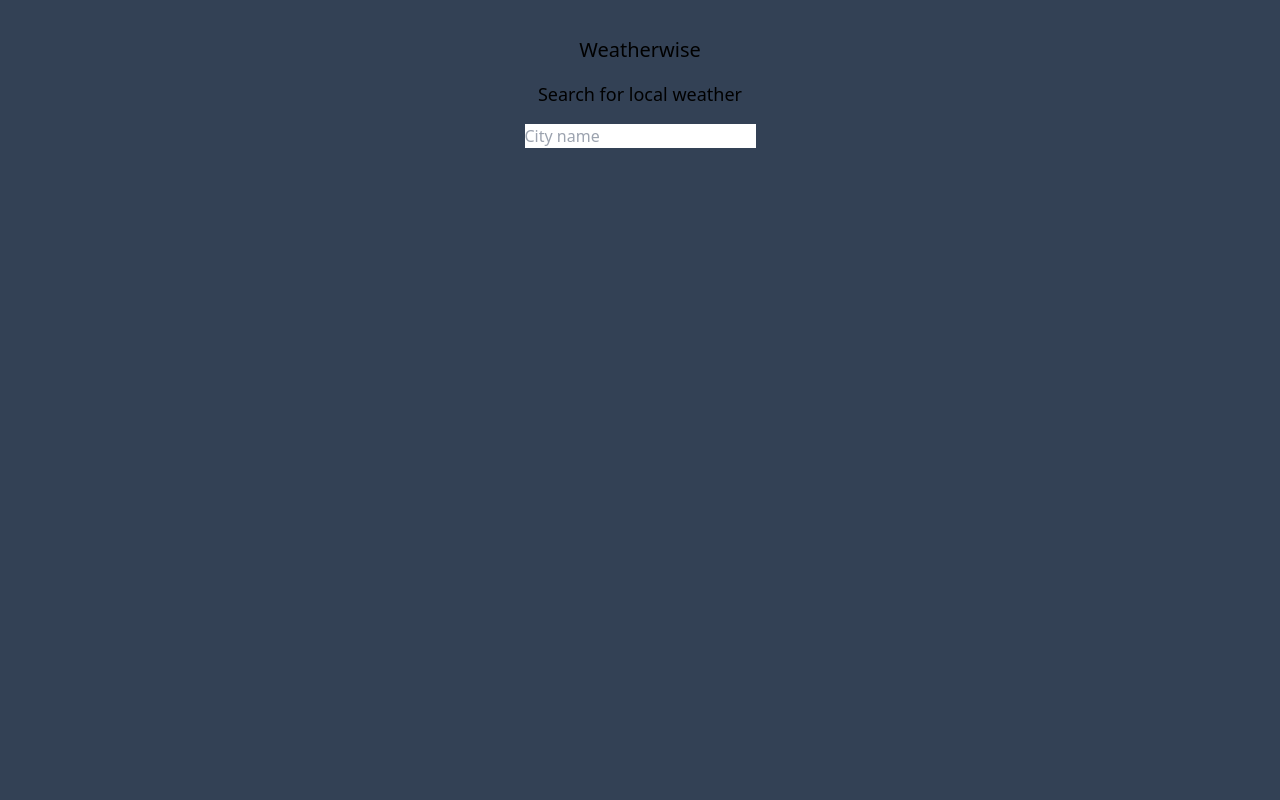
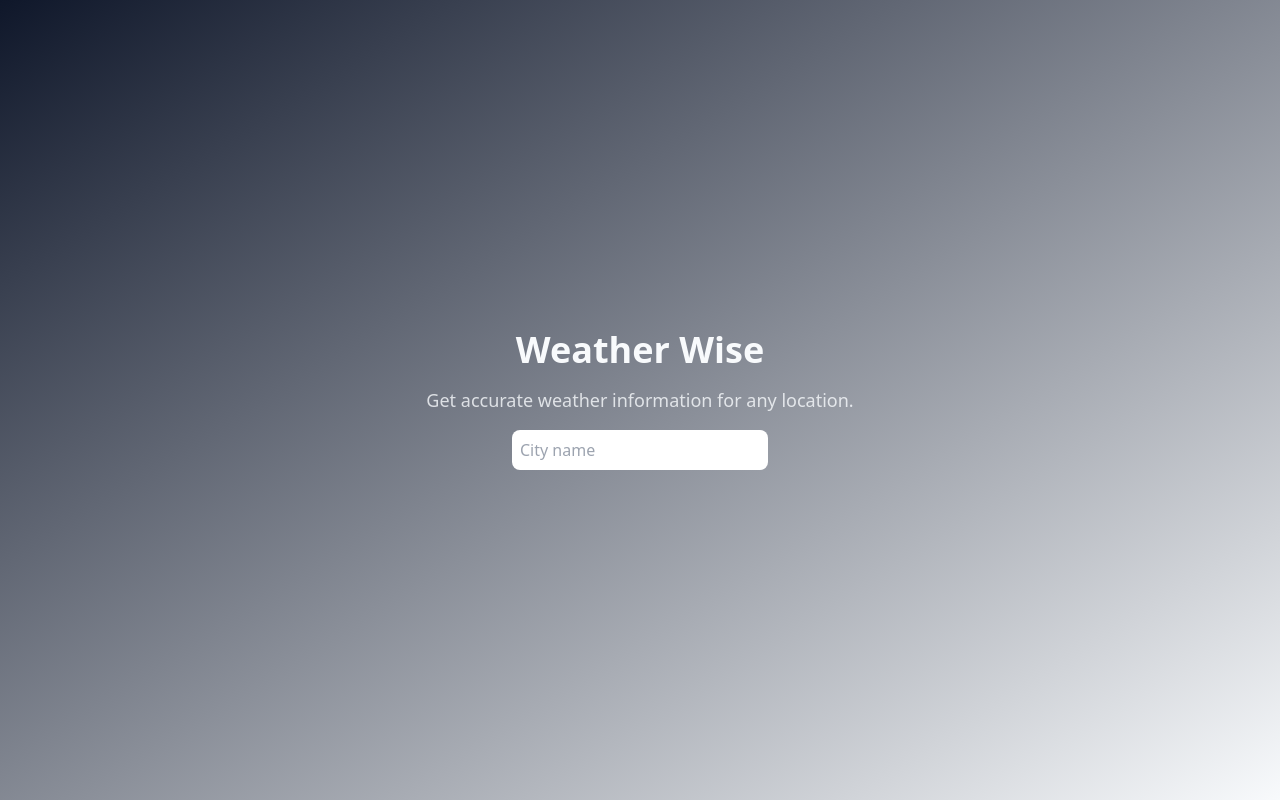
Before and after one commit to aguilerad916/weatherwise, a Next.js app: page / in a window 1280 px wide. Built offline with nearby package versions, Linux system fonts and the light colour scheme.

Commit message:
Installed shadcn to update home page

```diff
--- a/components/SearchBox.tsx
+++ b/components/SearchBox.tsx
@@ -43,9 +43,9 @@ export default function SearchBox() {
         onChange={(e) => setInputValue(e.target.value)}
       />
       {inputValue.length >= MIN_CITY_CHARS && (
-        <ul>
+        <ul className="py-1">
           {cities.map((city) => (
-            <li key={city.id}>
+            <li key={city.id} className="block w-full rounded-md px-4 py-2 text-left text-sm font-medium text-foreground transition-colors hover:bg-primary hover:text-primary-foreground focus:outline-none focus-visible:bg-primary focus-visible:text-primary-foreground">
               <Link href={`/detail/${city.id}`}>
                 {city.name}
                 {city.state ? `, ${city.state}` : ""} ({city.country})
--- /dev/null
+++ b/lib/utils.ts
@@ -0,0 +1,6 @@
+import { type ClassValue, clsx } from "clsx"
+import { twMerge } from "tailwind-merge"
+
+export function cn(...inputs: ClassValue[]) {
+  return twMerge(clsx(inputs))
+}
--- a/package.json
+++ b/package.json
@@ -13,11 +13,16 @@
     "@types/node": "20.4.9",
     "@types/react": "18.2.20",
     "@types/react-dom": "18.2.7",
+    "class-variance-authority": "^0.7.0",
+    "clsx": "^2.1.1",
     "eslint": "8.47.0",
     "eslint-config-next": "13.4.13",
+    "lucide-react": "^0.428.0",
     "next": "13.4.13",
     "react": "18.2.0",
     "react-dom": "18.2.0",
+    "tailwind-merge": "^2.5.2",
+    "tailwindcss-animate": "^1.0.7",
     "typescript": "5.1.6"
   },
   "devDependencies": {
--- a/pages/_app.tsx
+++ b/pages/_app.tsx
@@ -3,7 +3,7 @@ import type { AppProps } from 'next/app'
 
 export default function App({ Component, pageProps }: AppProps) {
   return (
-  <div className='bg-slate-700 min-h-screen'>
+  <div>
     <Component {...pageProps} />
   </div>
   );
--- a/pages/index.tsx
+++ b/pages/index.tsx
@@ -3,23 +3,21 @@ import Head from "next/head";
 
 export default function Home() {
   return (
-    <div className="py-4">
+    <div>
       <Head>
         <title>WeatherWise</title>
       </Head>
-      <main className="mt-5 mx-5">
-        <h1 className="flex justify-center text-xl font-medium mb-4">
-          Weatherwise
-        </h1>
-        <form>
-          <h2 className="flex justify-center text-lg mb-4">
-            Search for local weather
-          </h2>
-          <div className="flex justify-center mb-4">
-            <SearchBox />
+      <div className="flex flex-col items-center justify-center min-h-screen bg-gradient-to-br from-primary to-primary-foreground">
+        <div className="max-w-md w-full px-4 md:px-0">
+          <div className="space-y-4 text-center">
+            <h1 className="text-4xl font-bold text-primary-foreground">Weather Wise</h1>
+            <p className="text-lg text-primary-foreground/80">Get accurate weather information for any location.</p>
+            <div className="relative">
+              <SearchBox />
+            </div>
           </div>
-        </form>
-      </main>
+        </div>
+      </div>
     </div>
   );
 }
--- a/styles/globals.css
+++ b/styles/globals.css
@@ -1,3 +1,69 @@
 @tailwind base;
 @tailwind components;
 @tailwind utilities;
+
+@layer base {
+  :root {
+    --background: 0 0% 100%;
+    --foreground: 222.2 84% 4.9%;
+    --card: 0 0% 100%;
+    --card-foreground: 222.2 84% 4.9%;
+    --popover: 0 0% 100%;
+    --popover-foreground: 222.2 84% 4.9%;
+    --primary: 222.2 47.4% 11.2%;
+    --primary-foreground: 210 40% 98%;
+    --secondary: 210 40% 96.1%;
+    --secondary-foreground: 222.2 47.4% 11.2%;
+    --muted: 210 40% 96.1%;
+    --muted-foreground: 215.4 16.3% 46.9%;
+    --accent: 210 40% 96.1%;
+    --accent-foreground: 222.2 47.4% 11.2%;
+    --destructive: 0 84.2% 60.2%;
+    --destructive-foreground: 210 40% 98%;
+    --border: 214.3 31.8% 91.4%;
+    --input: 214.3 31.8% 91.4%;
+    --ring: 222.2 84% 4.9%;
+    --radius: 0.5rem;
+    --chart-1: 12 76% 61%;
+    --chart-2: 173 58% 39%;
+    --chart-3: 197 37% 24%;
+    --chart-4: 43 74% 66%;
+    --chart-5: 27 87% 67%;
+  }
+
+  .dark {
+    --background: 222.2 84% 4.9%;
+    --foreground: 210 40% 98%;
+    --card: 222.2 84% 4.9%;
+    --card-foreground: 210 40% 98%;
+    --popover: 222.2 84% 4.9%;
+    --popover-foreground: 210 40% 98%;
+    --primary: 210 40% 98%;
+    --primary-foreground: 222.2 47.4% 11.2%;
+    --secondary: 217.2 32.6% 17.5%;
+    --secondary-foreground: 210 40% 98%;
+    --muted: 217.2 32.6% 17.5%;
+    --muted-foreground: 215 20.2% 65.1%;
+    --accent: 217.2 32.6% 17.5%;
+    --accent-foreground: 210 40% 98%;
+    --destructive: 0 62.8% 30.6%;
+    --destructive-foreground: 210 40% 98%;
+    --border: 217.2 32.6% 17.5%;
+    --input: 217.2 32.6% 17.5%;
+    --ring: 212.7 26.8% 83.9%;
+    --chart-1: 220 70% 50%;
+    --chart-2: 160 60% 45%;
+    --chart-3: 30 80% 55%;
+    --chart-4: 280 65% 60%;
+    --chart-5: 340 75% 55%;
+  }
+}
+
+@layer base {
+  * {
+    @apply border-border;
+  }
+  body {
+    @apply bg-background text-foreground;
+  }
+}
--- a/tailwind.config.js
+++ /dev/null
@@ -1,10 +0,0 @@
-/** @type {import('tailwindcss').Config} */
-module.exports = {
-  content: [
-    "./pages/**/*.{js,ts,jsx,tsx}",
-  ],
-  theme: {
-    extend: {},
-  },
-  plugins: [],
-}
--- /dev/null
+++ b/tailwind.config.ts
@@ -0,0 +1,80 @@
+import type { Config } from "tailwindcss"
+
+const config = {
+  darkMode: ["class"],
+  content: [
+    './pages/**/*.{ts,tsx}',
+    './components/**/*.{ts,tsx}',
+    './app/**/*.{ts,tsx}',
+    './src/**/*.{ts,tsx}',
+	],
+  prefix: "",
+  theme: {
+    container: {
+      center: true,
+      padding: "2rem",
+      screens: {
+        "2xl": "1400px",
+      },
+    },
+    extend: {
+      colors: {
+        border: "hsl(var(--border))",
+        input: "hsl(var(--input))",
+        ring: "hsl(var(--ring))",
+        background: "hsl(var(--background))",
+        foreground: "hsl(var(--foreground))",
+        primary: {
+          DEFAULT: "hsl(var(--primary))",
+          foreground: "hsl(var(--primary-foreground))",
+        },
+        secondary: {
+          DEFAULT: "hsl(var(--secondary))",
+          foreground: "hsl(var(--secondary-foreground))",
+        },
+        destructive: {
+          DEFAULT: "hsl(var(--destructive))",
+          foreground: "hsl(var(--destructive-foreground))",
+        },
+        muted: {
+          DEFAULT: "hsl(var(--muted))",
+          foreground: "hsl(var(--muted-foreground))",
+        },
+        accent: {
+          DEFAULT: "hsl(var(--accent))",
+          foreground: "hsl(var(--accent-foreground))",
+        },
+        popover: {
+          DEFAULT: "hsl(var(--popover))",
+          foreground: "hsl(var(--popover-foreground))",
+        },
+        card: {
+          DEFAULT: "hsl(var(--card))",
+          foreground: "hsl(var(--card-foreground))",
+        },
+      },
+      borderRadius: {
+        lg: "var(--radius)",
+        md: "calc(var(--radius) - 2px)",
+        sm: "calc(var(--radius) - 4px)",
+      },
+      keyframes: {
+        "accordion-down": {
+          from: { height: "0" },
+          to: { height: "var(--radix-accordion-content-height)" },
+        },
+        "accordion-up": {
+          from: { height: "var(--radix-accordion-content-height)" },
+          to: { height: "0" },
+        },
+      },
+      animation: {
+        "accordion-down": "accordion-down 0.2s ease-out",
+        "accordion-up": "accordion-up 0.2s ease-out",
+      },
+    },
+  },
+  plugins: [require("tailwindcss-animate")],
+} satisfies Config
+
+export default config
```
Also changed, not shown: components.json (added), 1 other file (tests, documents, lock files or other folders).
